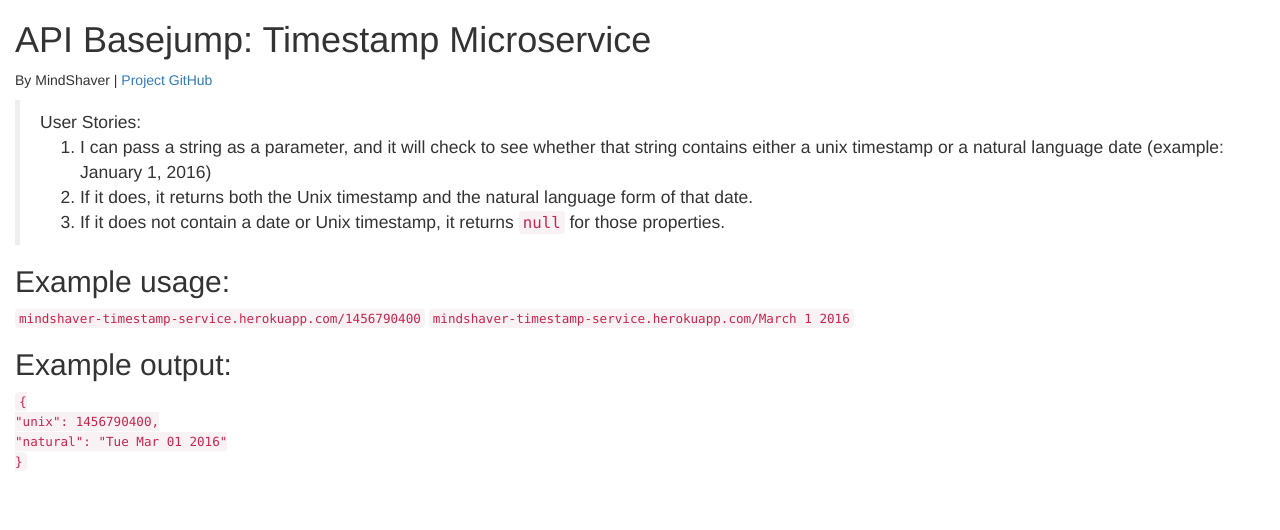
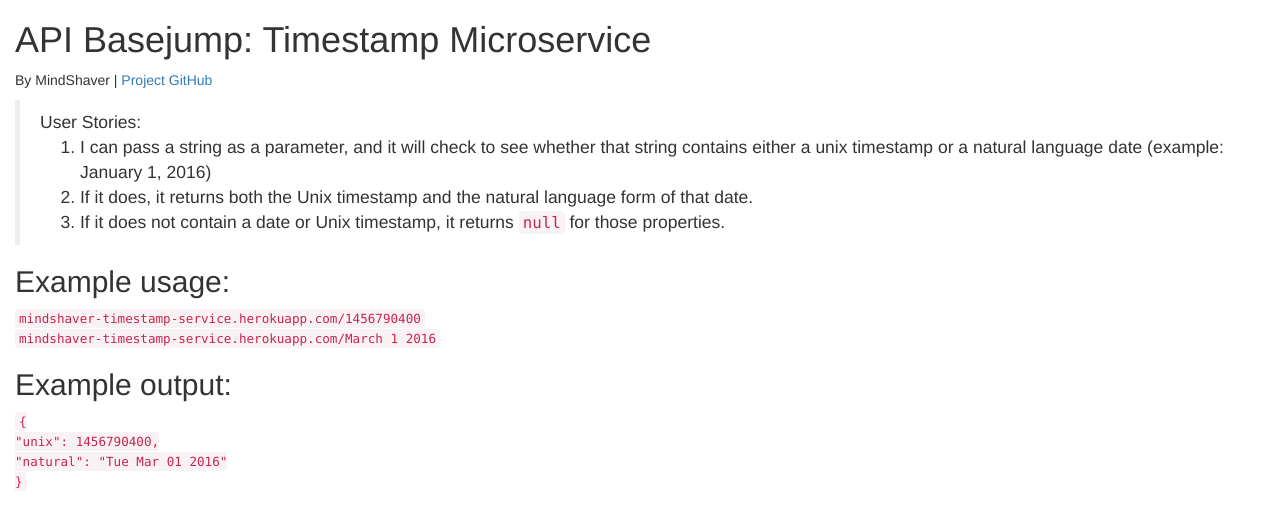
Before and after one commit to MindShaver/timestamp-app, a website: page index.html in a window 1280 px wide. Drawn offline with nearby package versions, Linux system fonts and the light colour scheme.

Commit message:
Fixed spacing issue

```diff
--- a/index.html
+++ b/index.html
@@ -21,8 +21,8 @@
         </ol>
     </blockquote>
     <h2>Example usage:</h2>
-    <code>mindshaver-timestamp-service.herokuapp.com/1456790400</code>
-    <code>mindshaver-timestamp-service.herokuapp.com/March 1 2016</code>
+    <code>mindshaver-timestamp-service.herokuapp.com/1456790400</code><br/>
+    <code>mindshaver-timestamp-service.herokuapp.com/March 1 2016</code><br/>
     <h2>Example output:</h2>
     <code>{<br/>
    "unix": 1456790400,<br/>
```
